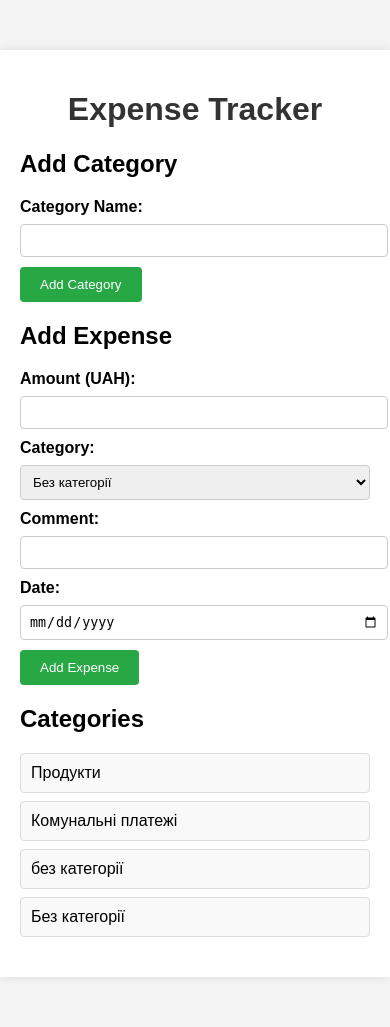
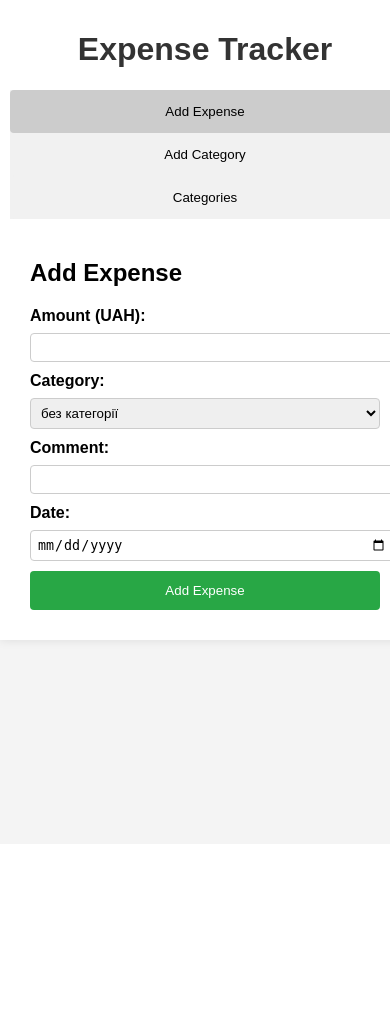
Before and after one commit to beshketnyck/expense_tracker, a Flask app: page / in a window 390 px wide. After the commit the page ends 647 px from the top, so only its background shows below. Run offline with Flask 3, Linux system fonts and the light colour scheme; data comes from the database, SQL or seed files in the repository.

Commit message:
Add tabs and mobile-friendly interface for adding expenses and categories

```diff
--- a/app/static/styles.css
+++ b/app/static/styles.css
@@ -18,8 +18,34 @@ h1 {
     color: #333;
 }
 
-.form-container, .categories-list {
-    margin: 20px 0;
+.tabs {
+    overflow: hidden;
+    background-color: #f1f1f1;
+}
+
+.tablink {
+    background-color: #f1f1f1;
+    color: black;
+    float: left;
+    border: none;
+    outline: none;
+    cursor: pointer;
+    padding: 14px 16px;
+    transition: 0.3s;
+}
+
+.tablink:hover {
+    background-color: #ddd;
+}
+
+.tablink.active {
+    background-color: #ccc;
+}
+
+.tabcontent {
+    display: none;
+    padding: 20px;
+    border-top: none;
 }
 
 label {
@@ -61,3 +87,27 @@ button:hover {
     border: 1px solid #ddd;
     border-radius: 4px;
 }
+
+/* Адаптація для мобільних пристроїв */
+@media (max-width: 600px) {
+    .container {
+        width: 100%;
+        margin: 0;
+        padding: 10px;
+    }
+
+    .tablink {
+        width: 100%;
+        display: block;
+        text-align: center;
+    }
+
+    input[type="text"], input[type="number"], input[type="date"], select {
+        padding: 6px;
+    }
+
+    button {
+        width: 100%;
+        padding: 12px;
+    }
+}
--- a/app/templates/index.html
+++ b/app/templates/index.html
@@ -9,15 +9,13 @@
 <body>
     <div class="container">
         <h1>Expense Tracker</h1>
-        <div class="form-container">
-            <h2>Add Category</h2>
-            <form action="/add_category" method="post">
-                <label for="name">Category Name:</label>
-                <input type="text" id="name" name="name" required>
-                <button type="submit">Add Category</button>
-            </form>
+        <div class="tabs">
+            <button class="tablink" onclick="openTab(event, 'AddExpense')">Add Expense</button>
+            <button class="tablink" onclick="openTab(event, 'AddCategory')">Add Category</button>
+            <button class="tablink" onclick="openTab(event, 'Categories')">Categories</button>
         </div>
-        <div class="form-container">
+
+        <div id="AddExpense" class="tabcontent">
             <h2>Add Expense</h2>
             <form action="/add_expense" method="post">
                 <label for="amount">Amount (UAH):</label>
@@ -25,7 +23,7 @@
 
                 <label for="category">Category:</label>
                 <select id="category" name="category_id">
-                    <option value="">Без категорії</option>
+                    <option value="">без категорії</option>
                     {% for category in categories %}
                     <option value="{{ category.id }}">{{ category.name }}</option>
                     {% endfor %}
@@ -40,7 +38,17 @@
                 <button type="submit">Add Expense</button>
             </form>
         </div>
-        <div class="categories-list">
+
+        <div id="AddCategory" class="tabcontent">
+            <h2>Add Category</h2>
+            <form action="/add_category" method="post">
+                <label for="name">Category Name:</label>
+                <input type="text" id="name" name="name" required>
+                <button type="submit">Add Category</button>
+            </form>
+        </div>
+
+        <div id="Categories" class="tabcontent">
             <h2>Categories</h2>
             <ul>
                 {% for category in categories %}
@@ -49,5 +57,25 @@
             </ul>
         </div>
     </div>
+
+    <script>
+        function openTab(evt, tabName) {
+            var i, tabcontent, tablinks;
+            tabcontent = document.getElementsByClassName("tabcontent");
+            for (i = 0; i < tabcontent.length; i++) {
+                tabcontent[i].style.display = "none";
+            }
+            tablinks = document.getElementsByClassName("tablink");
+            for (i = 0; i < tablinks.length; i++) {
+                tablinks[i].className = tablinks[i].className.replace(" active", "");
+            }
+            document.getElementById(tabName).style.display = "block";
+            evt.currentTarget.className += " active";
+        }
+
+        // Відкриваємо вкладку "AddExpense" за замовчуванням
+        document.getElementById("AddExpense").style.display = "block";
+        document.querySelector(".tablink").className += " active";
+    </script>
 </body>
 </html>
```
